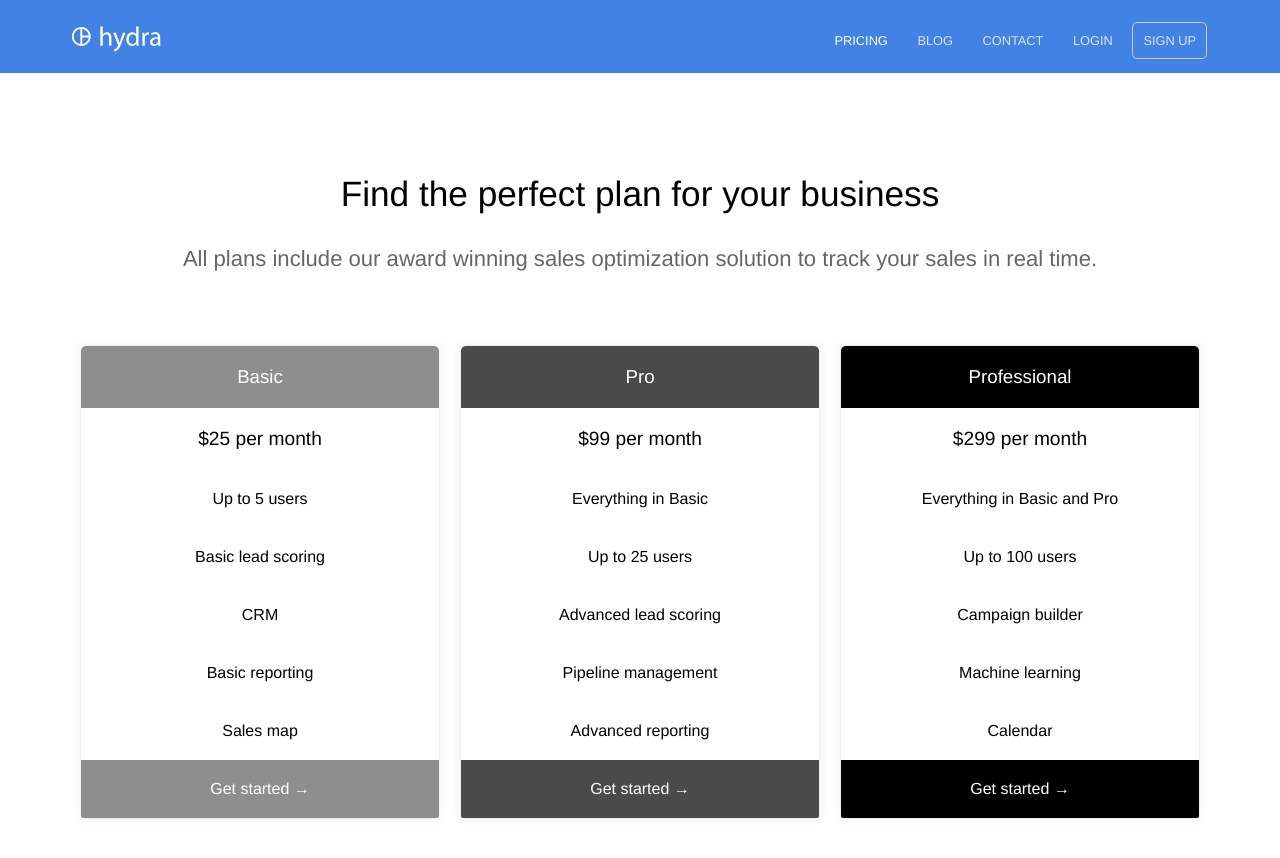
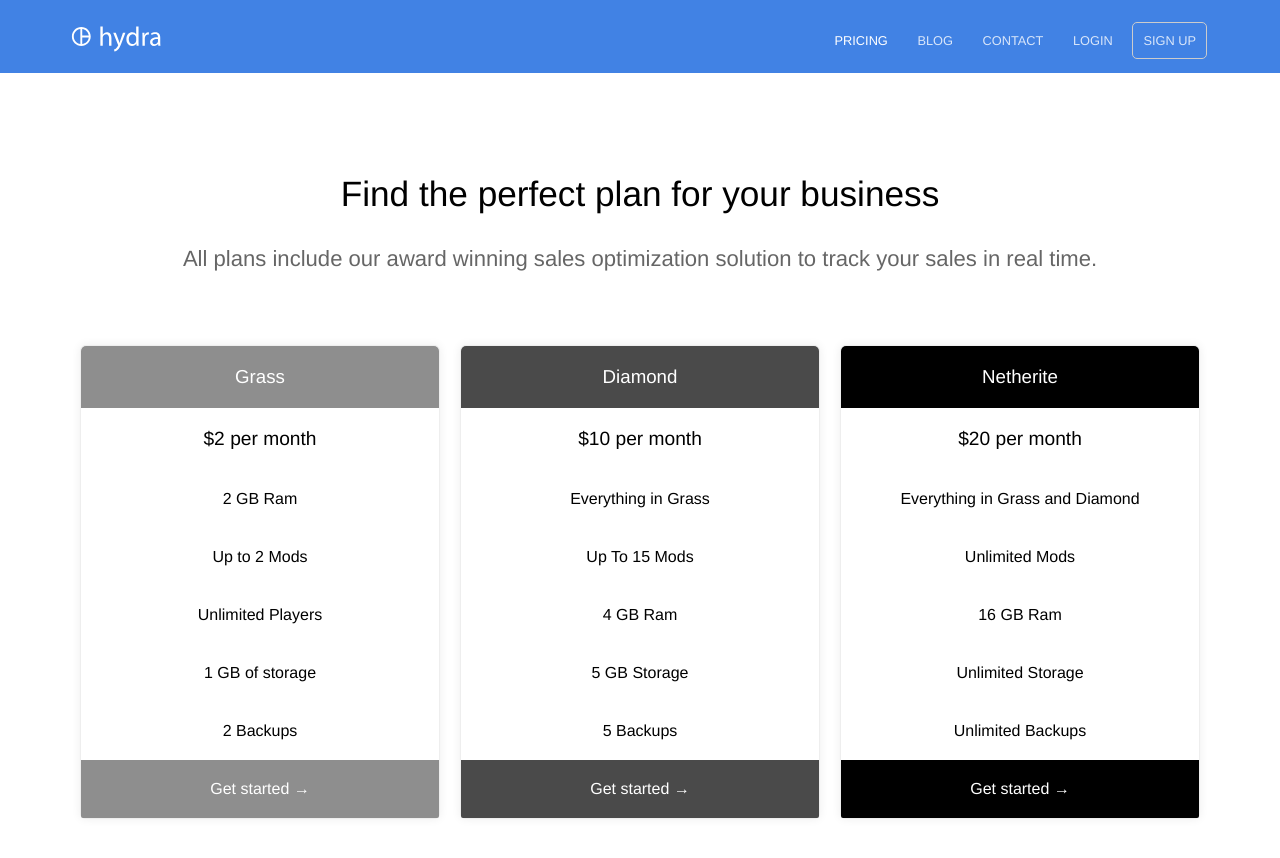
Before and after one commit to mcxleague/server-hosting, a Jekyll site: the page built from pricing.html, in a window 1280 px wide and 900 px high. Shown: the top 858 px of the window. Built offline with Jekyll 4.4.1, drawn with Linux system fonts in a browser that asks for light colours.

Commit message:
Update pricing.html

```diff
--- a/pricing.html
+++ b/pricing.html
@@ -3,56 +3,56 @@ title: Pricing
 heading: Find the perfect plan for your business
 description: All plans include our award winning sales optimization solution to track your sales in real time.
 pricing_table:
-  - name: Basic
+  - name: Grass
     color: "#8e8e8e"
     features:
-      - text: $25 per month
+      - text: $2 per month
         highlight: true
-      - text: Up to 5 users
+      - text: 2 GB Ram
         highlight: false
-      - text: Basic lead scoring
+      - text: Up to 2 Mods
         highlight: false
-      - text: CRM
+      - text: Unlimited Players
         highlight: false
-      - text: Basic reporting
+      - text: 1 GB of storage
         highlight: false
-      - text: Sales map
+      - text: 2 Backups
         highlight: false
     call_to_action:
-      link: http://mysite.com?plan=basic
+      link: http://store.mcxleague.cf/grass
       text: Get started
-  - name: Pro
+  - name: Diamond
     color: "#4a4a4a"
     features:
-      - text: $99 per month
+      - text: $10 per month
         highlight: true
-      - text: Everything in Basic
+      - text: Everything in Grass
         highlight: false
-      - text: Up to 25 users
+      - text: Up To 15 Mods
         highlight: false
-      - text: Advanced lead scoring
+      - text: 4 GB Ram
         highlight: false
-      - text: Pipeline management
+      - text: 5 GB Storage
         highlight: false
-      - text: Advanced reporting
+      - text: 5 Backups
         highlight: false
     call_to_action:
-      link: http://mysite.com?plan=pro
+      link: http://store.mcxleague.cf/diamond
       text: Get started
-  - name: Professional
+  - name: Netherite
     color: "#000000"
     features:
-      - text: $299 per month
+      - text: $20 per month
         highlight: true
-      - text: Everything in Basic and Pro
+      - text: Everything in Grass and Diamond
         highlight: false
-      - text: Up to 100 users
+      - text: Unlimited Mods
         highlight: false
-      - text: Campaign builder
+      - text: 16 GB Ram
         highlight: false
-      - text: Machine learning
+      - text: Unlimited Storage
         highlight: false
-      - text: Calendar
+      - text: Unlimited Backups
         highlight: false
     call_to_action:
       link: http://mysite.com?plan=professional
```
